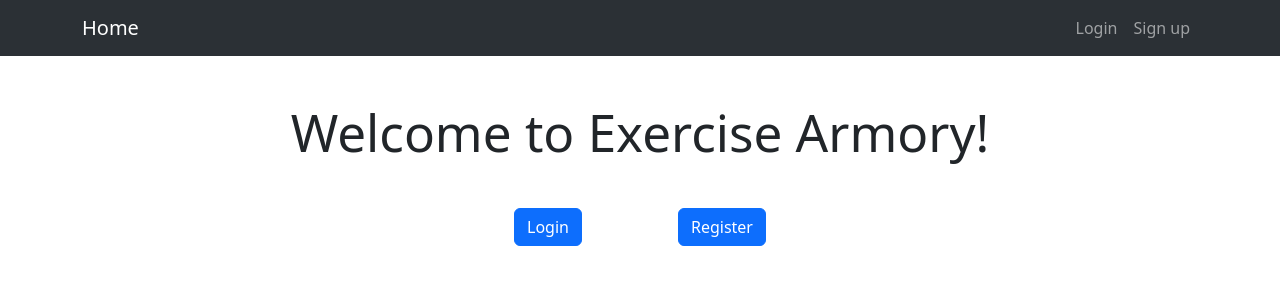
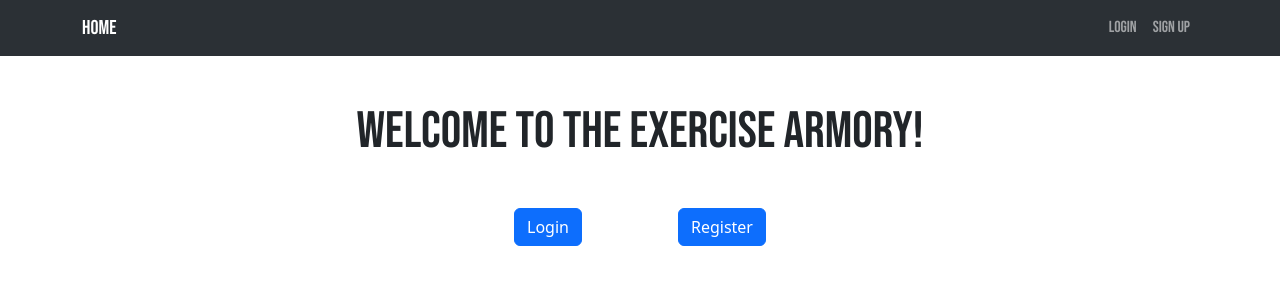
Before and after one commit to MattOzuna/exercise-armory-frontend, a React (Vite) app: page / in a window 1280 px wide. Shown: the top 300 px of the page. Built offline with nearby package versions, Linux system fonts and the light colour scheme; no server answers.

Commit message:
added font and styling

```diff
--- a/index.html
+++ b/index.html
@@ -3,6 +3,9 @@
   <head>
     <meta charset="UTF-8" />
     <link rel="icon" type="image/svg+xml" href="/vite.svg" />
+    <link rel="preconnect" href="https://fonts.googleapis.com">
+    <link rel="preconnect" href="https://fonts.gstatic.com" crossorigin>
+    <link href="https://fonts.googleapis.com/css2?family=Bebas+Neue&display=swap" rel="stylesheet">
     <meta name="viewport" content="width=device-width, initial-scale=1.0" />
     <title>Exercise Armory</title>
   </head>
--- a/src/App.css
+++ b/src/App.css
@@ -3,6 +3,8 @@
   margin: 0 auto;
   /* text-align: center; */
 }
+
+
 
 .logo {
   height: 6em;
--- a/src/components/Home.jsx
+++ b/src/components/Home.jsx
@@ -21,7 +21,6 @@ const Home = () => {
         setIsLoading(false);
       } catch (err) {
         setError(true);
-        console.log("error: ", error);
         setIsLoading(false);
         console.error(err);
       }
@@ -34,11 +33,12 @@ const Home = () => {
 
   if (isLoading && userData.token) {
     return (
-      <Container className="w-50 text-center">
+      <Container className="w-50 text-center my-5">
         <Spinner animation="border" role="status">
           {" "}
-          <span className="visually-hidden text-center">Loading...</span>
+          <span className="visually-hidden">Loading...</span>
         </Spinner>
+        <span className="text-warning">First time loading can take a while.</span>
       </Container>
     );
   }
@@ -50,7 +50,7 @@ const Home = () => {
   if (!userData.token) {
     return (
       <Container className="text-center">
-        <h1 className="my-5">Welcome to Exercise Armory!</h1>
+        <h1 className="my-5 bebas-neue-regular">Welcome to the Exercise Armory!</h1>
         <div>
           <span className="mx-5">
             <Link to="/login" className="btn btn-primary">
@@ -68,8 +68,8 @@ const Home = () => {
   }
   return (
     <>
-      <h1 className="text-center my-5">
-        Welcome to the Armory, {userData.username}!
+      <h1 className="text-center my-5 bebas-neue-regular">
+        The Exercise Armory
       </h1>
       <div>
         <ExerciseSearch exercises={exercises} />
--- a/src/components/Navbar.jsx
+++ b/src/components/Navbar.jsx
@@ -10,7 +10,7 @@ function NavBar() {
 
   if (!userData.token) {
     return (
-      <Navbar className="bg-body-tertiary" sticky="top" data-bs-theme="dark">
+      <Navbar className="bg-body-tertiary bebas-neue-regular" sticky="top" data-bs-theme="dark">
         <Container>
           <Nav className="me-auto">
             <NavLink className="navbar-brand" to="/">
@@ -32,7 +32,7 @@ function NavBar() {
   }
 
   return (
-    <Navbar className="bg-body-tertiary w-100" sticky="top" data-bs-theme="dark">
+    <Navbar className="bg-body-tertiary w-100 bebas-neue-regular" sticky="top" data-bs-theme="dark">
       <Container>
         <Nav className="me-auto">
           <NavLink className="navbar-brand" to="/">
--- a/src/components/auth/LoginForm.jsx
+++ b/src/components/auth/LoginForm.jsx
@@ -45,7 +45,7 @@ const LoginForm = ({ login }) => {
   return (
     <div className="w-50 mx-auto text-center">
       <Form onSubmit={handleSubmit}>
-        <h2 className="my-4">Login</h2>
+        <h2 className="my-4 bebas-neue-regular">Login</h2>
         {errors.map((error) => (
           <div className="text-danger" key={uuidv4()}>
             {error}
--- a/src/components/auth/RegisterForm.jsx
+++ b/src/components/auth/RegisterForm.jsx
@@ -46,8 +46,8 @@ const RegisterForm = ({ register }) => {
 
   return (
     <div className="w-50 mx-auto text-center">
-      <Form className="" onSubmit={handleSubmit}>
-        <h2 className="my-4">Sign up</h2>
+      <Form onSubmit={handleSubmit}>
+        <h2 className="my-4 bebas-neue-regular">Sign up</h2>
         {errors.map((error) => (
           <div className="text-danger" key={uuidv4()}>
             {error}
--- a/src/components/exercises/ExerciseSearch.jsx
+++ b/src/components/exercises/ExerciseSearch.jsx
@@ -25,7 +25,7 @@ const ExerciseSearch = ({ exercises }) => {
           type="text"
           placeholder="Search for an exercise"
           onChange={handleChange}
-          className="form-control"
+          className="form-control rounded-pill"
         />
       </Row>
       <Row className="justify-content-center">
--- a/src/index.css
+++ b/src/index.css
@@ -66,3 +66,9 @@ button:focus-visible {
     background-color: #f9f9f9;
   }
 }
+
+.bebas-neue-regular {
+  font-family: "Bebas Neue", sans-serif;
+  font-weight: 400;
+  font-style: normal;
+}
```
